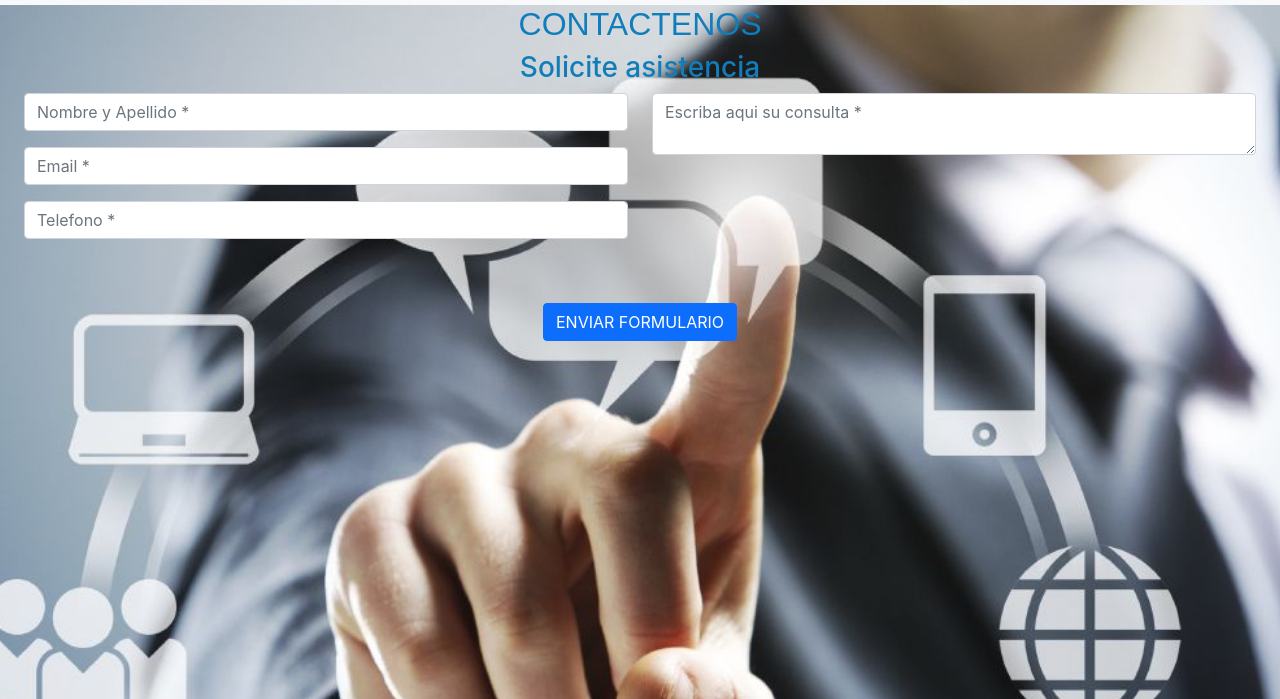
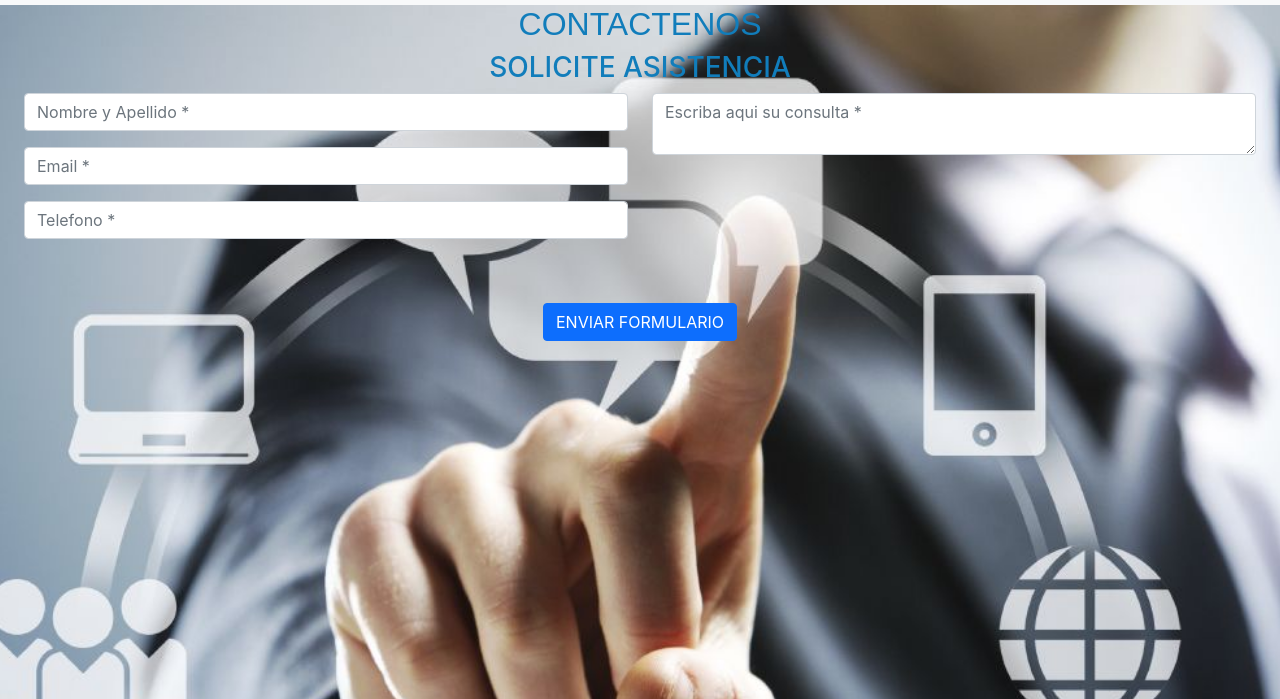
Before and after one commit to Ulises-Gordillo-1999/Proyectofinal_coderhouse, a website: page root/pages/contacto.html in a window 1280 px wide. Shown: the part 101-800 px from the top of the page. Drawn offline with nearby package versions, Linux system fonts and the light colour scheme.

Commit message:
trabaje en la seccion de contacto

```diff
--- a/root/pages/contacto.html
+++ b/root/pages/contacto.html
@@ -55,7 +55,7 @@
 			<div class="container-fluid">
 				<div class="text-center" class="color">
 					<h2 class="section-heading text-uppercase" style="color: rgb(17, 125, 187);">CONTACTENOS</h2>
-					<h3 class="section-subheading" style="color: rgb(17, 125, 187);">Solicite asistencia</h3>
+					<h3 class="section-subheading" style="color: rgb(17, 125, 187);">SOLICITE ASISTENCIA</h3>
 				</div>
 				<form id="contactForm" name="sentMessage" novalidate="novalidate">
 						<div class="row align-items-stretch mb-5">
```
